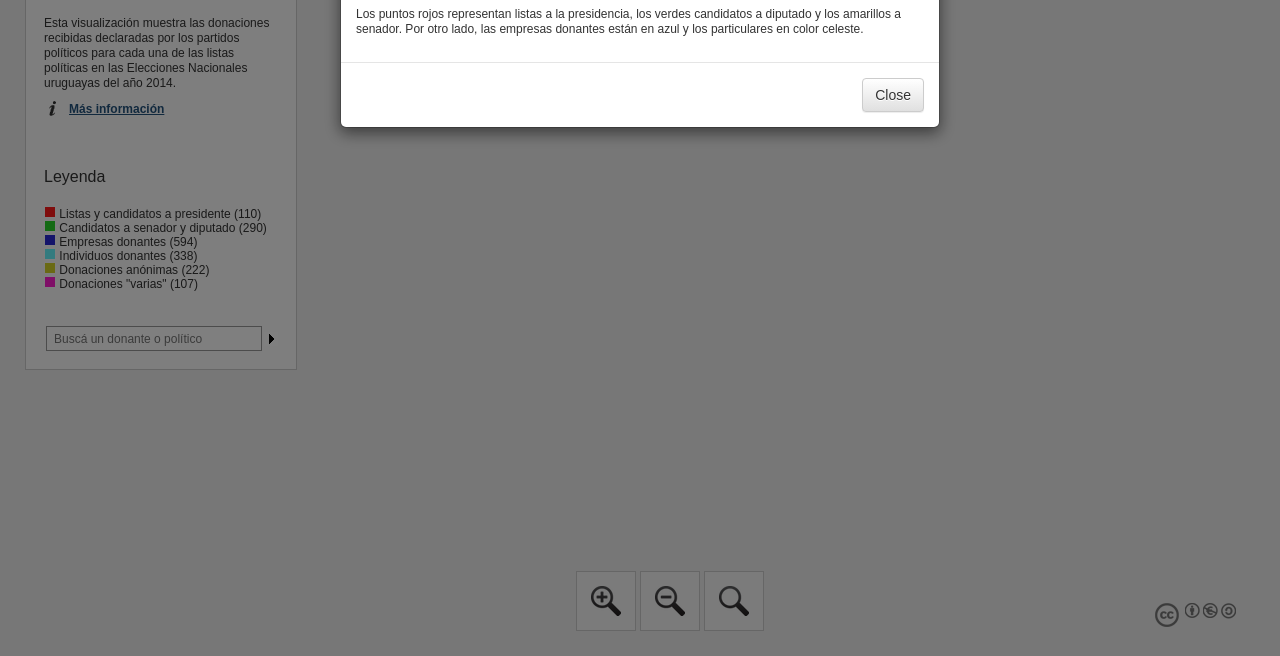
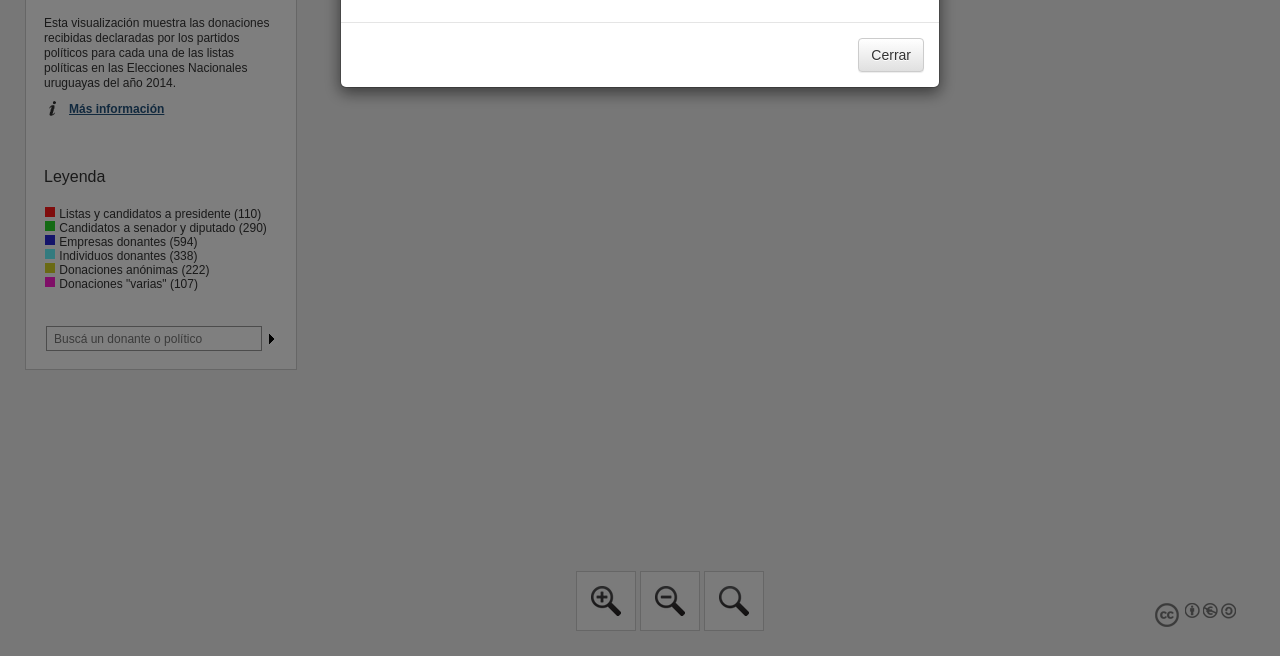
Before and after one commit to finpol/finpol.github.io, a website with bundled scripts: page src/index.html in a window 1280 px wide. Both pictures are taken after a click on the link "Más información". Shown: the part 144-800 px from the top of the page. Built offline with nearby package versions, Linux system fonts and the light colour scheme.

```diff
--- a/src/index.html
+++ b/src/index.html
@@ -134,13 +134,9 @@
                 <p>Esta visualización muestra las donaciones recibidas declaradas por los
                     partidos políticos para cada una de las listas políticas en las Elecciones Nacionales uruguayas del año
                     2014. El tamaño de los nodos es proporcional al dinero recibido.</p>
-
-                <p>Los puntos rojos representan listas a
-                    la presidencia, los verdes candidatos a diputado y los amarillos a senador. Por otro lado, las empresas
-                    donantes están en azul y los particulares en color celeste.</p>
             </div>
             <div class="modal-footer">
-                <button type="button" class="btn btn-default" data-dismiss="modal">Close</button>
+                <button type="button" class="btn btn-default" data-dismiss="modal">Cerrar</button>
             </div>
         </div>
     </div>
```
